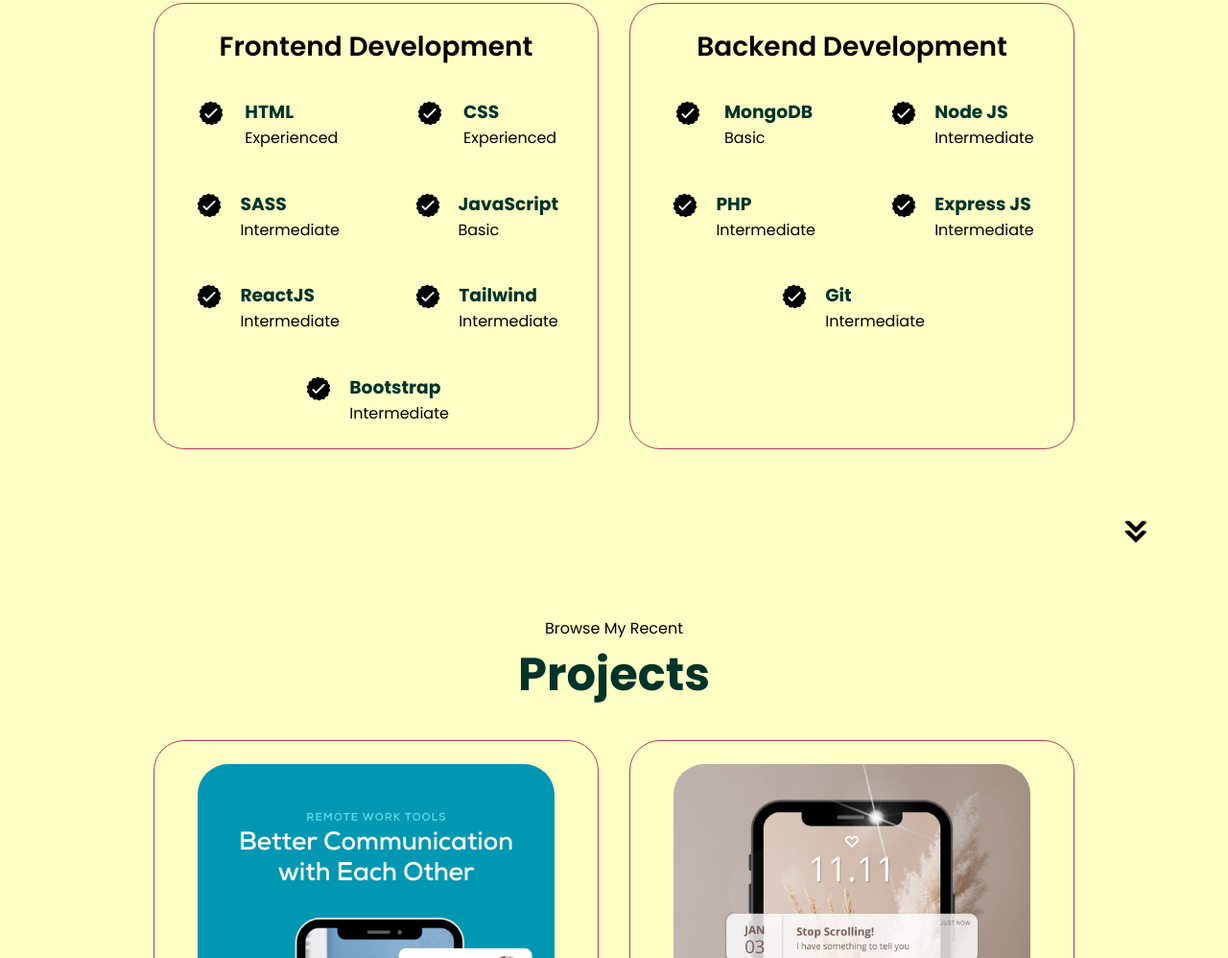
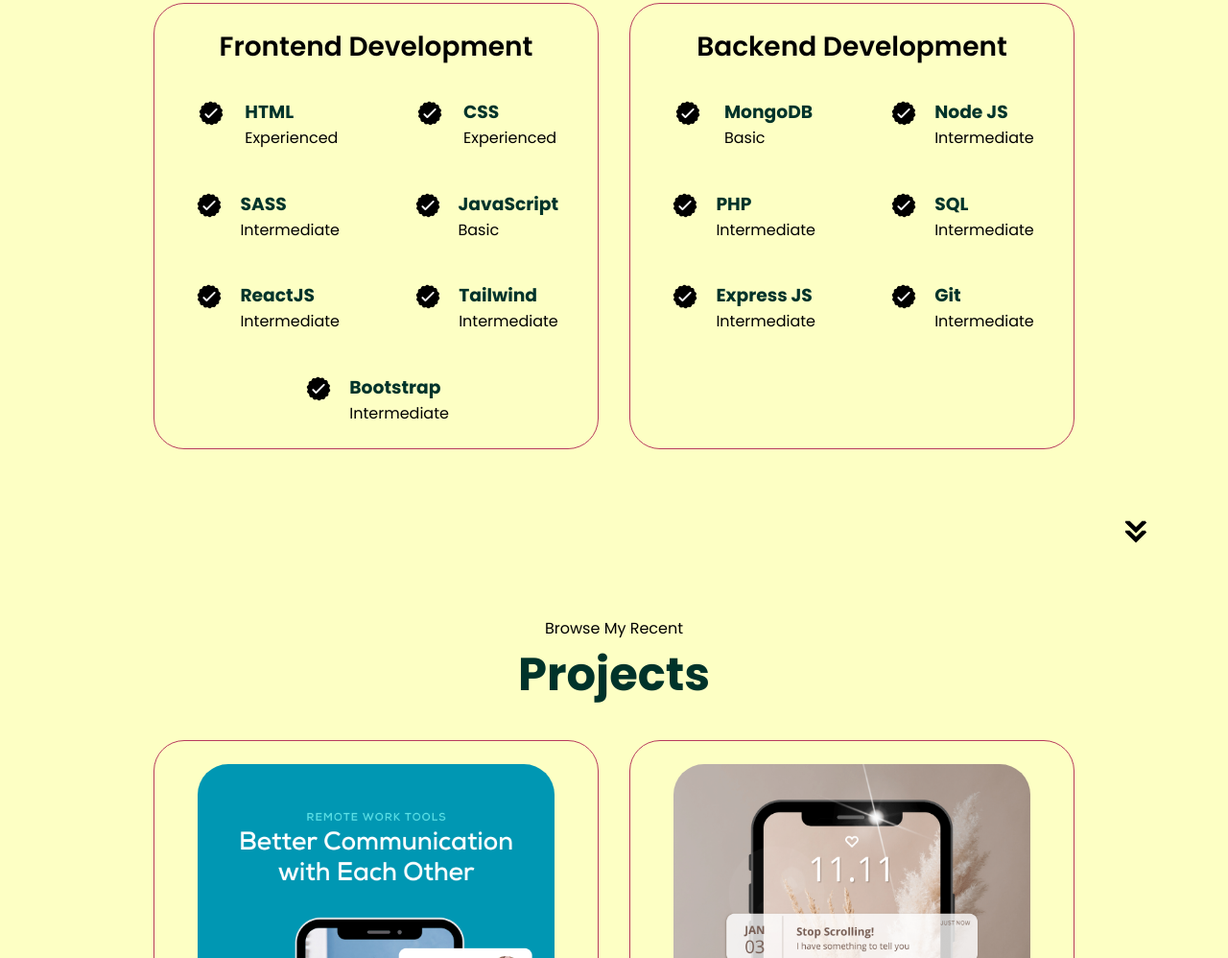
Before and after one commit to fatymut/portfolio, a plain HTML site: page index.html in a window 1280 px wide. Shown: the part 1822-2820 px from the top of the page at 96% size. Drawn offline with Linux system fonts and the light colour scheme; files whose address does not match are found by name.

Commit message:
Update index.html

```diff
--- a/index.html
+++ b/index.html
@@ -171,6 +171,13 @@
                         <article>
                             <img src="./assets/checkmark.png" alt="Experience icon" class="icon">
                             <div>
+                                <h3>SQL</h3>
+                                <p>Intermediate</p>
+                            </div>
+                        </article>
+                        <article>
+                            <img src="./assets/checkmark.png" alt="Experience icon" class="icon">
+                            <div>
                                 <h3>Express JS</h3>
                                 <p>Intermediate</p>
                             </div>
```
